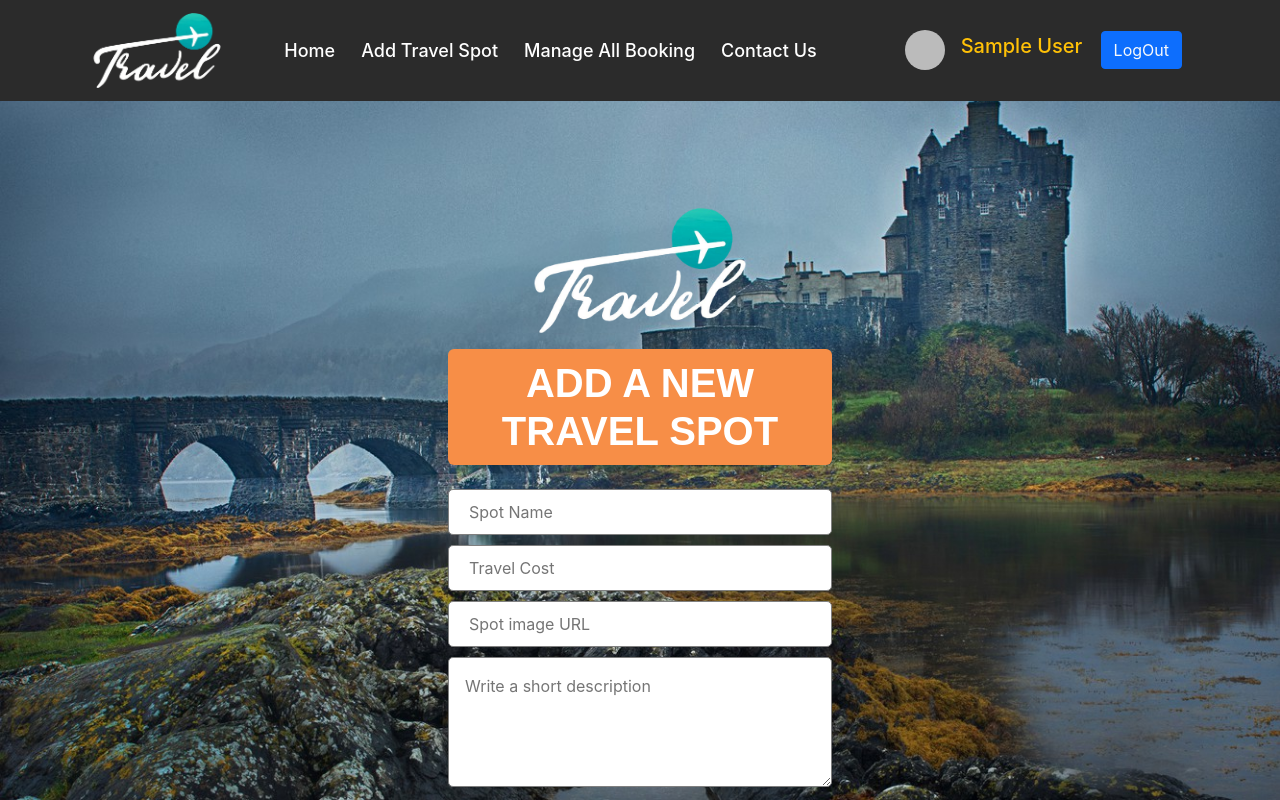
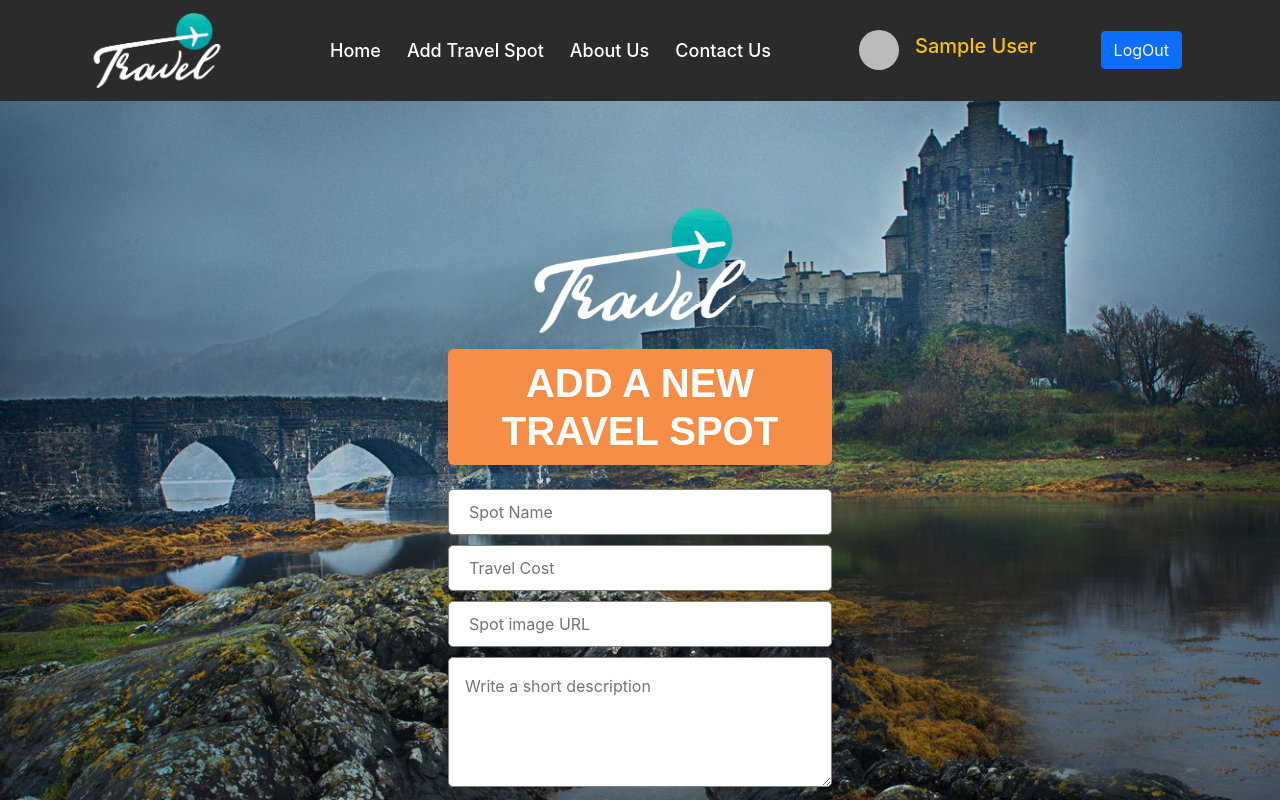
Before and after one commit to ibntofajjal/travel-agent-website, a React (Create React App) app: page /addSpot in a window 1280 px wide. Shown: the top 800 px of the page. Built offline with nearby package versions, Linux system fonts and the light colour scheme; no server answers; sample sign-in values are in the browser's storage.

Commit message:
complete the UI

```diff
--- a/src/Component/AddTravelSpot/AddTravelSpot.js
+++ b/src/Component/AddTravelSpot/AddTravelSpot.js
@@ -11,7 +11,7 @@ const AddTravelSpot = () => {
   } = useForm();
 
   const onSubmit = (data) => {
-    fetch(`http://localhost:5000/addSpot`, {
+    fetch(`https://fathomless-garden-20403.herokuapp.com/addSpot`, {
       method: "POST",
       headers: { "content-type": "application/json" },
       body: JSON.stringify(data),
--- a/src/Component/MyBooking/MyBooking.js
+++ b/src/Component/MyBooking/MyBooking.js
@@ -10,7 +10,9 @@ const MyBooking = () => {
 
   const email = sessionStorage.getItem("email");
   useEffect(() => {
-    fetch(`http://localhost:5000/singleProduct/${serviceId}`)
+    fetch(
+      `https://fathomless-garden-20403.herokuapp.com/singleProduct/${serviceId}`
+    )
       .then((res) => res.json())
       .then((data) => setService(data));
   }, []);
@@ -23,7 +25,7 @@ const MyBooking = () => {
   const onSubmit = (data) => {
     data.email = { email };
 
-    fetch(`http://localhost:5000/confirmOder`, {
+    fetch(`https://fathomless-garden-20403.herokuapp.com/confirmOder`, {
       method: "POST",
       headers: { "content-type": "application/json" },
       body: JSON.stringify(data),
--- a/src/Component/Nav/Nav.js
+++ b/src/Component/Nav/Nav.js
@@ -47,17 +47,6 @@ const Nav = () => {
                   Add Travel Spot
                 </Link>
               </li>
-              {user?.email ? (
-                <li className="nav-item">
-                  <Link
-                    className="nav-link active text-dark"
-                    aria-current="page"
-                    to="/manage"
-                  >
-                    Manage All Booking
-                  </Link>
-                </li>
-              ) : (
               <li className="nav-item">
                 <Link
                   className="nav-link active text-dark"
@@ -67,7 +56,6 @@ const Nav = () => {
                   About Us
                 </Link>
               </li>
-              )}
 
               <li className="nav-item">
                 <Link
--- a/src/Component/Services/Services.js
+++ b/src/Component/Services/Services.js
@@ -5,7 +5,7 @@ import Service from "./Service/Service";
 const Services = () => {
   const [services, setServices] = useState([]);
   useEffect(() => {
-    fetch(`http://localhost:5000/services`)
+    fetch(`https://fathomless-garden-20403.herokuapp.com/services`)
       .then((res) => res.json())
       .then((data) => setServices(data));
   }, []);
```
Lines whose indentation alone changed are shown as unchanged.
